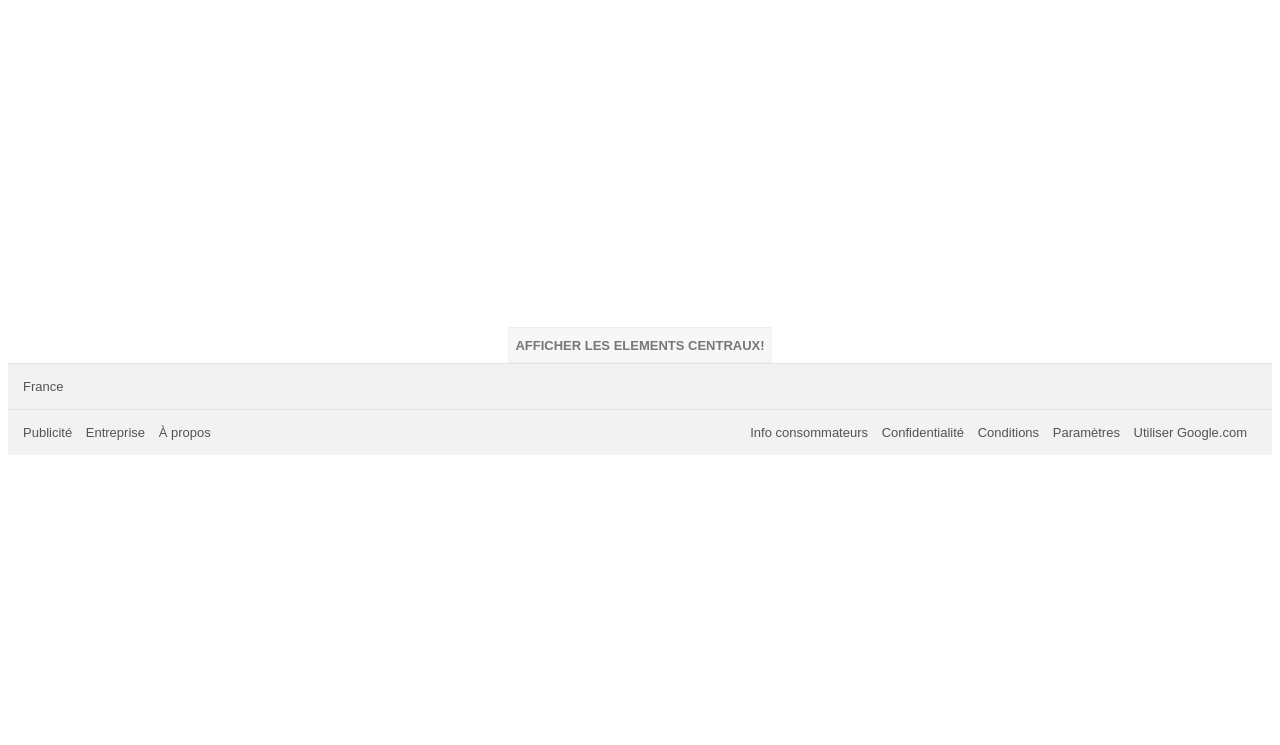
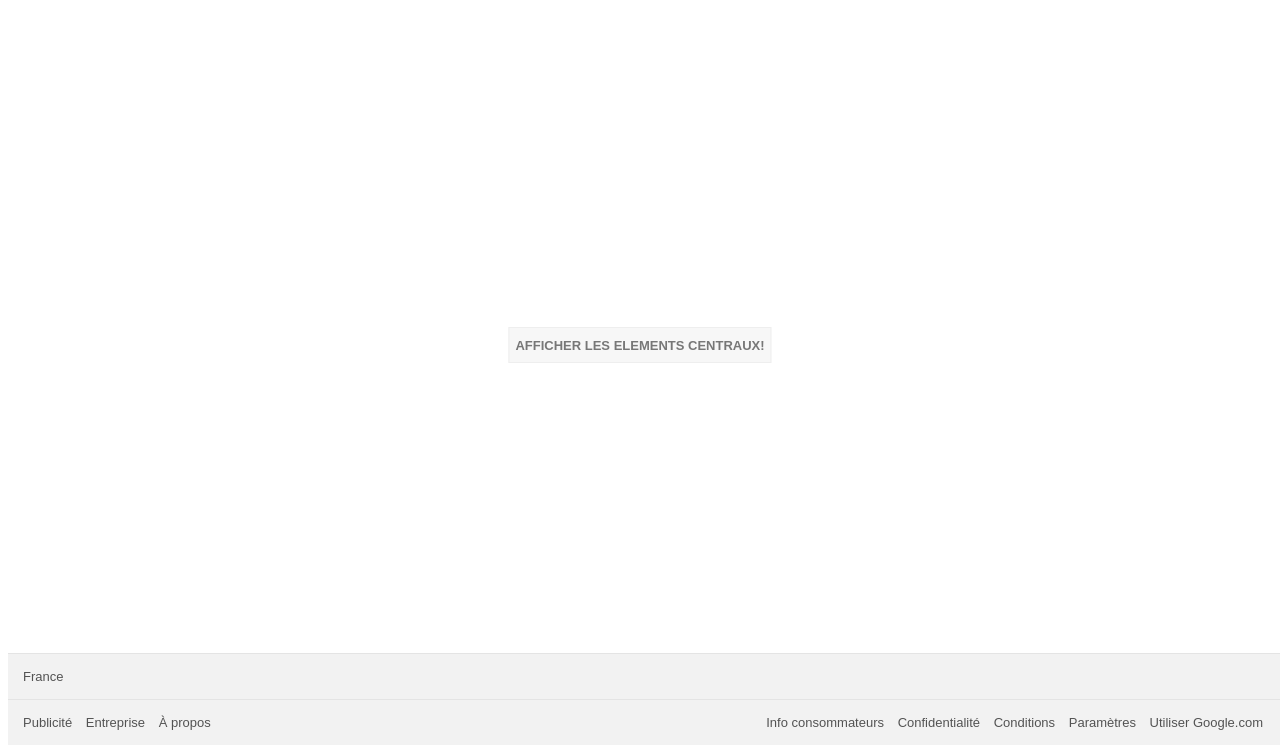
Before and after one commit to MartaMcFly/googlebis, a plain HTML site: page index.html in a window 1280 px wide. Shown: the part 55-800 px from the top of the page. Drawn offline with Linux system fonts and the light colour scheme.

Commit message:
footer position fix

```diff
--- a/css/style.css
+++ b/css/style.css
@@ -134,7 +134,9 @@ p{
 }
 
 footer{
-  margin :0;
+  position: fixed;
+  bottom: 0;
+  width: 100%;
   padding: 0;
   background : #F2F2F2;
   border-top: solid 1px #E4E4E4;
```
